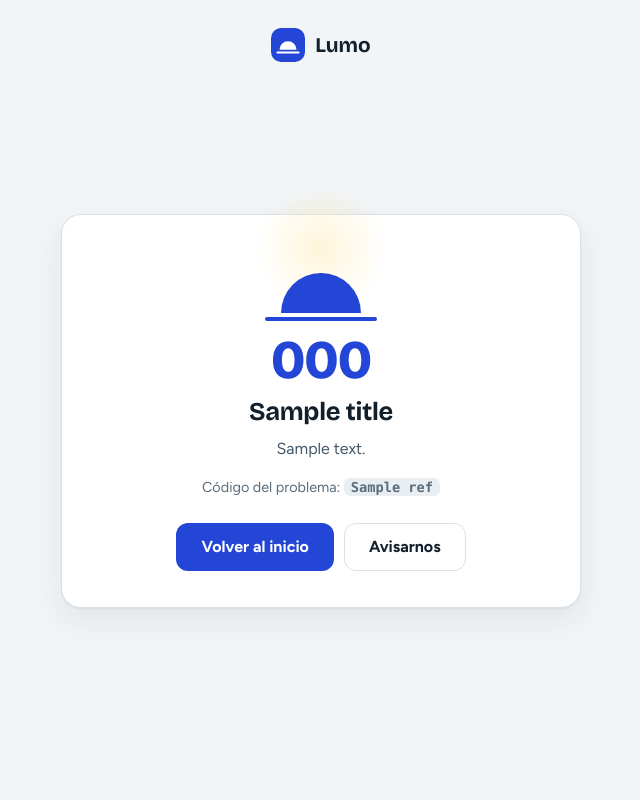
After one commit to TomasScarfo/lumo, a Flask app: template backend/lumo/templates/error.html in a window 1280 px wide. The commit adds this page. Shown: the whole page, without its empty margins (319-959 px from the left). Run offline with Flask 3, Linux system fonts and the light colour scheme; the template is opened without the code that fills it: most values are stand-ins (such as "Sample title", 1, 10 or a date in 2020); some libraries are stand-ins or nearby versions.

Commit message:
Página de error propia para 404, 500 y cualquier otro error, también en la portada estática
Co-Authored-By: Claude Sonnet 5.5 <noreply@anthropic.com>

```diff
--- a/backend/lumo/__init__.py
+++ b/backend/lumo/__init__.py
@@ -13,6 +13,7 @@ from flask import Flask, Response, abort, jsonify, redirect, render_template, re
 from sqlalchemy import create_engine, inspect, select, text
 from sqlalchemy.orm import Session
 from sqlalchemy.pool import StaticPool
+from werkzeug.exceptions import HTTPException
 from werkzeug.middleware.proxy_fix import ProxyFix
 
 from . import access, ads, audit, billing, cuenta, history, ml, notify, privacy, security
@@ -42,6 +43,22 @@ h1{margin:0 0 8px;font-size:1.6rem}p{color:var(--ink2);margin:8px 0}
 .ok{color:var(--ok);font-weight:700}.bad{color:var(--bad);font-weight:700}
 ul{padding-left:20px}li{margin:4px 0}code{background:var(--line);padding:1px 6px;border-radius:6px}
 </style></head><body><main>{{ body|safe }}</main></body></html>"""
+
+
+ERRORES = {
+    400: ("No pudimos entender el pedido", "Algo del enlace o del formulario no llegó bien. Volvé al inicio y probá de nuevo."),
+    403: ("No tenés permiso para ver esto", "Esta pantalla no está disponible para tu cuenta. Si creés que es un error, escribinos."),
+    404: ("No encontramos esta página", "Puede que el enlace esté mal escrito o que la página ya no exista. Volvé al inicio y seguí desde ahí."),
+    405: ("Esa acción no está disponible acá", "Volvé al inicio y probá de nuevo desde el panel."),
+    413: ("El archivo es demasiado grande", "Probá con uno más liviano."),
+    429: ("Estás yendo muy rápido", "Esperá un momento y probá de nuevo."),
+    500: ("Algo salió mal de nuestro lado", "No es culpa tuya. Ya quedó registrado. Probá de nuevo en un rato y, si sigue, avisanos."),
+    502: ("Lumo está despertando", "Esperá unos segundos y recargá la página."),
+    503: ("Lumo está descansando un momento", "Esperá unos segundos y recargá la página."),
+    504: ("Lumo tardó demasiado en responder", "Esperá unos segundos y recargá la página."),
+}
+ERRORES_4XX = ("No pudimos abrir esto", "Volvé al inicio y probá de nuevo.")
+ERRORES_5XX = ERRORES[500]
 
 
 def page(body: str, status: int = 200):
@@ -198,6 +215,35 @@ def create_app(overrides=None) -> Flask:
     def _home():
         site = cfg.get("SITE_URL", "")
         return site if site.startswith("https://") else "/"
+
+    def _error_page(code, ref=None):
+        """Pantalla de error en lenguaje simple. Las rutas /api/ responden JSON; todo lo demás, una página de Lumo."""
+        title, text = ERRORES.get(code) or (ERRORES_5XX if code >= 500 else ERRORES_4XX)
+        if request.path.startswith("/api/") or (request.accept_mimetypes.best == "application/json"):
+            resp = jsonify({"error": "not_found" if code == 404 else "error", "status": code, "message": title})
+            resp.status_code = code
+        else:
+            email = cfg.get("CONTACT_EMAIL")
+            mailto = None
+            if email and code != 404:
+                body = "Hola, me apareció el error %s en Lumo (%s)." % (code, request.path) + (" Código: %s." % ref if ref else "")
+                mailto = "mailto:%s?subject=%s&body=%s" % (email, quote("Error en Lumo"), quote(body))
+            home = "/" if _session_uid() else _home()
+            resp = Response(render_template("error.html", code=code, title=title, text=text, ref=ref, home=home, mailto=mailto), code)
+        resp.headers["Cache-Control"] = "no-store"
+        return resp
+
+    @app.errorhandler(HTTPException)
+    def _http_error(exc):
+        if exc.code is None or exc.code < 400 or exc.response is not None:
+            return exc  # redirecciones y respuestas armadas a mano (por ejemplo abort(redirect(...))) pasan tal cual
+        return _error_page(exc.code)
+
+    @app.errorhandler(Exception)
+    def _unexpected_error(exc):
+        ref = secrets.token_hex(3).upper()
+        log.exception("error inesperado %s en %s %s", ref, request.method, request.path)
+        return _error_page(500, ref)
 
     def _offer():
         return {"contact": _contact(), "trial_days": billing.trial_days(cfg), "grace_days": billing.grace_days(cfg), "price": billing.offer(cfg)}
--- a/backend/lumo/static/site.css
+++ b/backend/lumo/static/site.css
@@ -293,3 +293,20 @@ img, svg, video { max-width: 100%; }
 .doc .panel ul { margin: 6px 0; padding-left: 20px; color: var(--ink-2); }
 footer .legal a { margin-right: 2px; }
 footer .legal .regret { font-weight: 700; }
+
+/* Pantalla de error (404, 500, etc.): una sola columna, el amanecer y lo justo para volver. */
+.err { min-height: 100vh; min-height: 100dvh; display: flex; flex-direction: column; align-items: center; padding: 28px 20px 40px; }
+.err-box { width: 100%; max-width: 520px; margin: auto; padding: 36px 24px; text-align: center; background: var(--surface); border: 1px solid var(--line); border-radius: 20px; box-shadow: var(--shadow); }
+.err-sol { position: relative; width: 120px; height: 72px; margin: 0 auto 10px; }
+.err-sol::before { content: ""; position: absolute; left: 50%; bottom: 0; width: 150px; height: 150px; margin-left: -75px; border-radius: 50%;
+  background: radial-gradient(circle, rgba(255,214,102,.55), rgba(255,214,102,0) 68%); animation: err-luz 3.2s ease-in-out infinite alternate; }
+.err-sol svg { position: relative; display: block; width: 120px; height: 72px; fill: var(--accent); }
+.err-code { margin: 8px 0 0; font: 800 3.4rem/1 var(--font-display); letter-spacing: -.02em; color: var(--accent); }
+.err-box h1 { margin: 10px 0 10px; font-size: 1.6rem; }
+.err-text { color: var(--ink-2); }
+.err-ref { margin-top: 14px; font-size: .9rem; color: var(--ink-3); }
+.err-actions { justify-content: center; gap: 10px; margin-top: 24px; }
+.err-actions .btn { margin: 0; }
+@keyframes err-luz { from { opacity: .45; transform: scale(.9); } to { opacity: 1; transform: scale(1.05); } }
+@media (prefers-reduced-motion: reduce) { .err-sol::before { animation: none; } }
+@media (max-width: 420px) { .err-box { padding: 28px 18px; } .err-code { font-size: 2.8rem; } .err-actions .btn { width: 100%; } }
--- /dev/null
+++ b/backend/lumo/templates/error.html
@@ -0,0 +1,30 @@
+<!doctype html>
+<html lang="es">
+<head>
+<meta charset="utf-8">
+<meta name="viewport" content="width=device-width,initial-scale=1">
+<meta name="robots" content="noindex">
+<title>{{ title }} · Lumo</title>
+<link rel="icon" href="/static/logo.svg" type="image/svg+xml">
+<link rel="stylesheet" href="https://fonts.googleapis.com/css2?family=Bricolage+Grotesque:opsz,wght@12..96,500..800&family=Figtree:wght@400;500;600;700&display=swap">
+<link rel="stylesheet" href="/static/site.css">
+</head>
+<body>
+<main class="err">
+  <a class="logo" href="{{ home }}" aria-label="Lumo, inicio"><img src="/static/logo.svg" alt="" width="34" height="34">Lumo</a>
+  <section class="err-box" role="alert">
+    <div class="err-sol" aria-hidden="true">
+      <svg viewBox="0 0 120 72"><path d="M20 62a40 40 0 0 1 80 0z"/><rect x="4" y="66" width="112" height="4" rx="2"/></svg>
+    </div>
+    <p class="err-code">{{ code }}</p>
+    <h1>{{ title }}</h1>
+    <p class="err-text">{{ text }}</p>
+    {% if ref %}<p class="err-ref">Código del problema: <code>{{ ref }}</code></p>{% endif %}
+    <div class="row err-actions">
+      <a class="btn" href="{{ home }}">Volver al inicio</a>
+      {% if mailto %}<a class="btn ghost" href="{{ mailto }}">Avisarnos</a>{% endif %}
+    </div>
+  </section>
+</main>
+</body>
+</html>
```
Also changed, not shown: backend/build_site.py (+10 -1 lines), backend/tests/test_errores.py (added, +58 -0 lines), backend/tests/test_sitio.py (+2 -0 lines), site/404.html (added, +30 -0 lines), site/static/site.css (+17 -0 lines).
